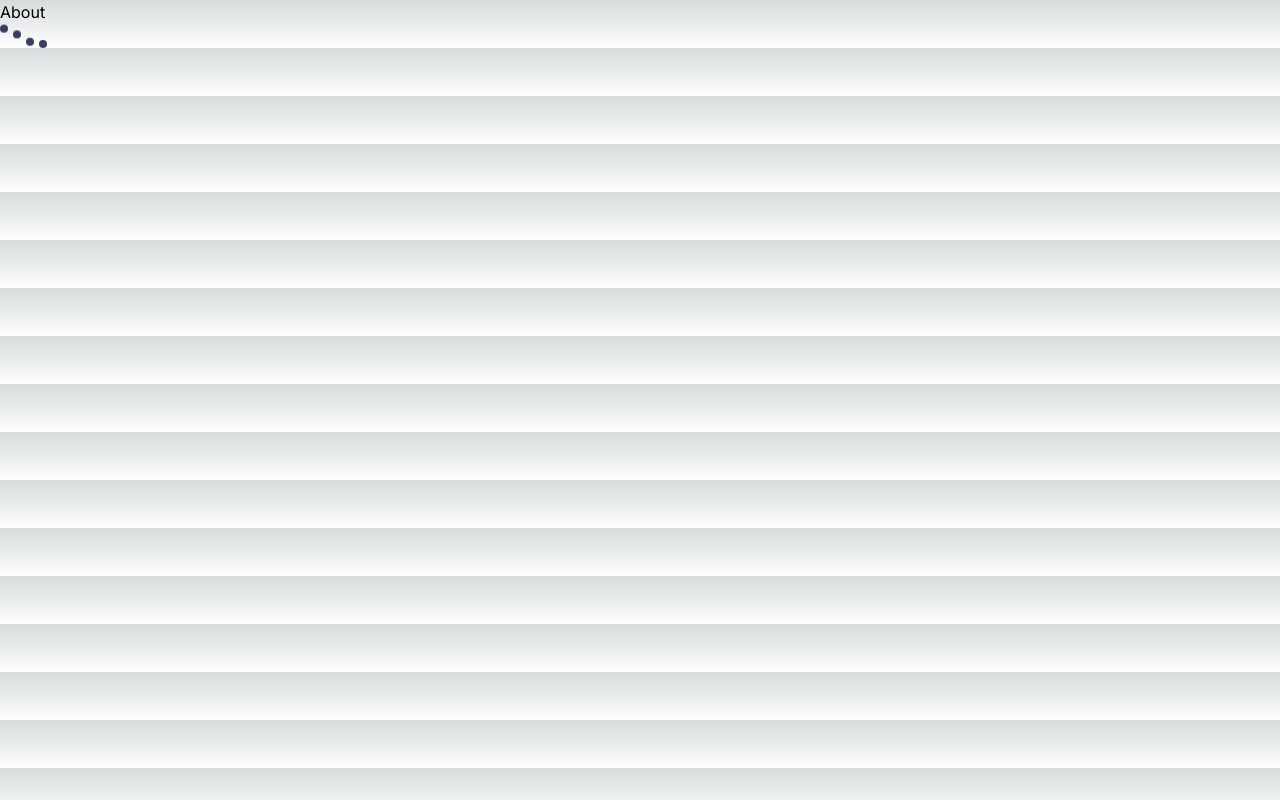
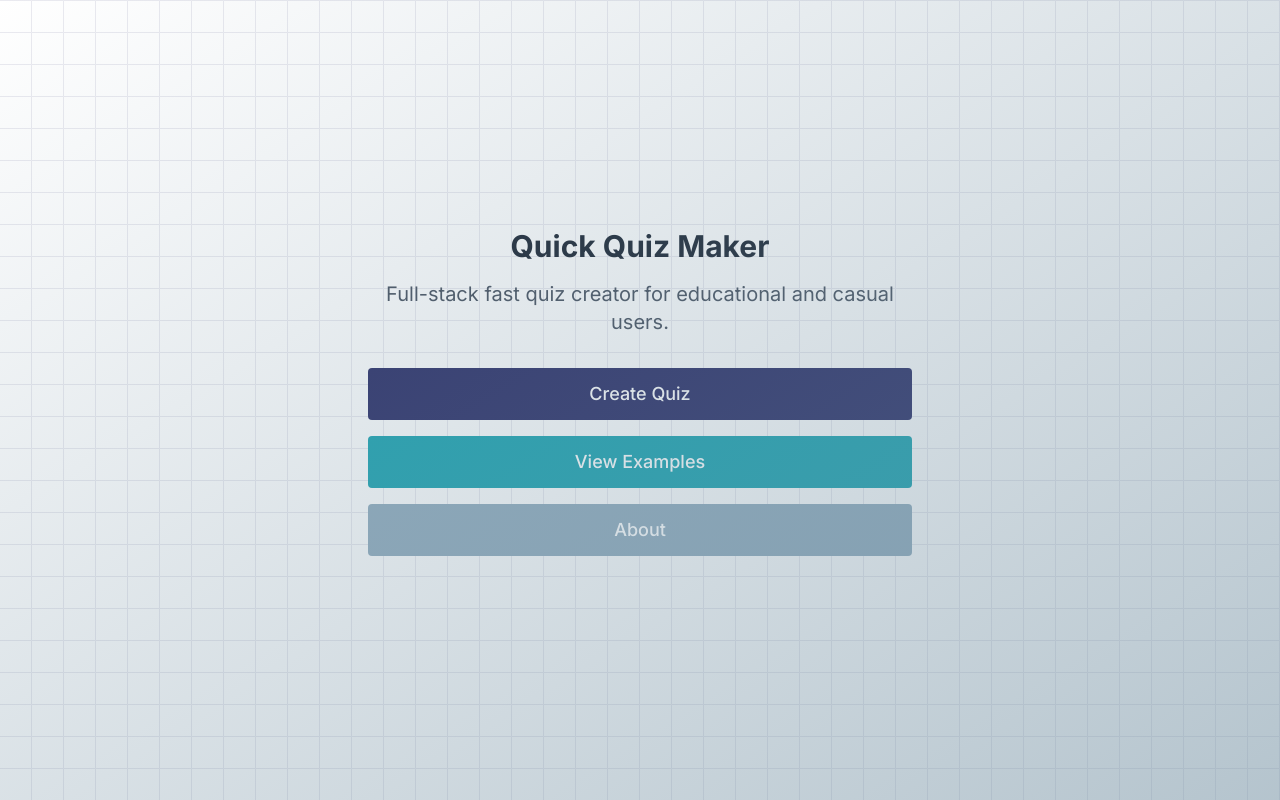
Before and after one commit to daniel-macias/instant-quizzer-frontend, a Next.js app: page /about in a window 1280 px wide. Built offline with nearby package versions, Linux system fonts and the light colour scheme.

Commit message:
added background styles to main and share

```diff
--- a/app/about/page.tsx
+++ b/app/about/page.tsx
@@ -1,19 +1,30 @@
-
+"use client"
 import React from 'react';
-import Loader from '@/components/ui/loader';
-
-
-
+import { useRouter } from 'next/navigation';
 
 const QuizPage: React.FC = () => {
+    const router = useRouter();
 
     return (
-        <div>
-            <p>About</p>
-            <Loader />
-
-
-
+        <div className="min-h-screen w-full dark:bg-black bg-white dark:bg-grid-white/[0.2] bg-grid-maci-main-normal/[0.1] flex items-center justify-center p-4">
+            <div className="absolute inset-0 pointer-events-none flex items-center justify-center">
+                <div className="w-full h-full bg-gradient-to-br from-transparent to-diving-dove dark:to-white opacity-50"></div>
+            </div>
+            <div className="flex flex-col items-center justify-center p-4 max-w-xs sm:max-w-sm md:max-w-md lg:max-w-lg xl:max-w-xl mx-auto">
+                <h1 className="text-3xl font-bold text-center mb-4 text-gray-800">Quick Quiz Maker</h1>
+                <p className="text-xl text-center mb-8 text-gray-600">
+                    Full-stack fast quiz creator for educational and casual users.
+                </p>
+                <button onClick={() => router.push('/creator')} className="w-full p-3 mb-4 bg-maci-main-normal text-white rounded hover:bg-maci-main-dark transition-colors duration-200 text-lg font-medium">
+                    Create Quiz
+                </button>
+                <button onClick={() => router.push('/demos')} className="w-full p-3 mb-4 bg-maci-submit-dark text-white rounded hover:bg-maci-submit-darker transition-colors duration-200 text-lg font-medium">
+                    View Examples
+                </button>
+                <button onClick={() => router.push('/about')} className="w-full p-3 mb-4 bg-soaring-eagle text-white rounded hover:bg-wizard-grey transition-colors duration-200 text-lg font-medium">
+                    About
+                </button>
+            </div>
         </div>
     );
 };
--- a/app/page.tsx
+++ b/app/page.tsx
@@ -1,24 +1,30 @@
 "use client";
+import React from 'react';
 import { useRouter } from 'next/navigation';
 
 export default function Home() {
     const router = useRouter();
 
     return (
-        <div className="flex flex-col items-center justify-center min-h-screen bg-gray-100 p-4">
+        <div className="min-h-screen w-full dark:bg-black bg-white dark:bg-grid-white/[0.2] bg-grid-maci-main-normal/[0.1] flex items-center justify-center p-4">
+            <div className="absolute inset-0 pointer-events-none flex items-center justify-center">
+                <div className="w-full h-full bg-gradient-to-br from-transparent to-diving-dove dark:to-white opacity-50"></div>
+            </div>
+            <div className="flex flex-col items-center justify-center p-4 max-w-xs sm:max-w-sm md:max-w-md lg:max-w-lg xl:max-w-xl mx-auto">
                 <h1 className="text-3xl font-bold text-center mb-4 text-gray-800">Quick Quiz Maker</h1>
                 <p className="text-xl text-center mb-8 text-gray-600">
                     Full-stack fast quiz creator for educational and casual users.
                 </p>
-            <button onClick={() => router.push('/creator')} className="w-64 p-3 mb-4 bg-maci-main-normal text-white rounded hover:bg-maci-main-dark transition-colors duration-200 text-lg font-medium">
+                <button onClick={() => router.push('/creator')} className="w-full p-3 mb-4 bg-maci-main-normal text-white rounded hover:bg-maci-main-dark transition-colors duration-200 text-lg font-medium">
                     Create Quiz
                 </button>
-            <button onClick={() => router.push('/demos')} className="w-64 p-3 mb-2 bg-maci-submit-dark text-white rounded hover:bg-maci-submit-darker transition-colors duration-200 text-lg font-medium">
+                <button onClick={() => router.push('/demos')} className="w-full p-3 mb-4 bg-maci-submit-dark text-white rounded hover:bg-maci-submit-darker transition-colors duration-200 text-lg font-medium">
                     View Examples
                 </button>
-            <button onClick={() => router.push('/about')} className="w-64 p-3 bg-soaring-eagle text-white rounded hover:wizard-grey transition-colors duration-200 text-lg font-medium">
+                <button onClick={() => router.push('/about')} className="w-full p-3 mb-4 bg-soaring-eagle text-white rounded hover:bg-wizard-grey transition-colors duration-200 text-lg font-medium">
                     About
                 </button>
             </div>
+        </div>
     );
 }
--- a/app/share/[quizId]/page.tsx
+++ b/app/share/[quizId]/page.tsx
@@ -19,10 +19,14 @@ const ShareQuizPage: React.FC<ShareQuizPageProps> = ({ params }) => {
     };
 
     return (
-        <div className="flex flex-col items-center justify-center min-h-screen bg-gray-100 p-4">
+        <div className="min-h-screen w-full dark:bg-black bg-white dark:bg-grid-white/[0.2] bg-grid-maci-main-normal/[0.1] flex items-center justify-center p-4">
+            <div className="absolute inset-0 pointer-events-none flex items-center justify-center">
+                <div className="w-full h-full bg-gradient-to-br from-transparent to-diving-dove dark:to-white opacity-50"></div>
+            </div>
+            <div className="flex flex-col items-center justify-center p-4 max-w-xs sm:max-w-sm md:max-w-md lg:max-w-lg xl:max-w-xl mx-auto">
             <h1 className="text-xl font-bold text-center mb-4 text-black">Congrats! Your quiz has been created successfully.</h1>
             <p className="text-center mb-4 text-black">Copy the following link and share it with someone else so they can take the quiz:</p>
-            <div className="flex flex-col items-center w-full max-w-md p-4 bg-white shadow-lg rounded-lg">
+            <div className="flex flex-col items-center w-full max-w-md p-4 bg-maci-main-normal shadow-lg rounded-lg">
                 <input
                     type="text"
                     value={quizLink}
@@ -33,6 +37,7 @@ const ShareQuizPage: React.FC<ShareQuizPageProps> = ({ params }) => {
                 <button onClick={handleCopyToClipboard} className="px-4 py-2 bg-maci-main-normal text-white rounded hover:bg-maci-main-dark transition-colors duration-200">Copy to clipboard</button>
             </div>
         </div>
+        </div>
     );
 };
 
--- a/package.json
+++ b/package.json
@@ -15,6 +15,7 @@
     "@tabler/icons-react": "^3.3.0",
     "clsx": "^2.1.1",
     "framer-motion": "^11.1.9",
+    "mini-svg-data-uri": "^1.4.4",
     "next": "14.2.3",
     "react": "^18",
     "react-dom": "^18",
--- a/tailwind.config.ts
+++ b/tailwind.config.ts
@@ -1,4 +1,9 @@
 import type { Config } from "tailwindcss";
+
+const svgToDataUri = require("mini-svg-data-uri");
+
+const colors = require("tailwindcss/colors");
+
 const {
   default: flattenColorPalette,
 } = require("tailwindcss/lib/util/flattenColorPalette");
@@ -46,7 +51,30 @@ const config: Config = {
       },
     },
   },
-  plugins: [require('tailwindcss-animate'), addVariablesForColors],
+  plugins: [require('tailwindcss-animate'), addVariablesForColors,
+  function ({ matchUtilities, theme }: any) {
+    matchUtilities(
+      {
+        "bg-grid": (value: any) => ({
+          backgroundImage: `url("${svgToDataUri(
+            `<svg xmlns="http://www.w3.org/2000/svg" viewBox="0 0 32 32" width="32" height="32" fill="none" stroke="${value}"><path d="M0 .5H31.5V32"/></svg>`
+          )}")`,
+        }),
+        "bg-grid-small": (value: any) => ({
+          backgroundImage: `url("${svgToDataUri(
+            `<svg xmlns="http://www.w3.org/2000/svg" viewBox="0 0 32 32" width="8" height="8" fill="none" stroke="${value}"><path d="M0 .5H31.5V32"/></svg>`
+          )}")`,
+        }),
+        "bg-dot": (value: any) => ({
+          backgroundImage: `url("${svgToDataUri(
+            `<svg xmlns="http://www.w3.org/2000/svg" viewBox="0 0 32 32" width="16" height="16" fill="none"><circle fill="${value}" id="pattern-circle" cx="10" cy="10" r="1.6257413380501518"></circle></svg>`
+          )}")`,
+        }),
+      },
+      { values: flattenColorPalette(theme("backgroundColor")), type: "color" }
+    );
+  },
+  ],
 };
 // This plugin adds each Tailwind color as a global CSS variable, e.g. var(--gray-200).
 function addVariablesForColors({ addBase, theme }: any) {
```
Also changed, not shown: 1 other file (tests, documents, lock files or other folders). Lines whose indentation alone changed are shown as unchanged.
